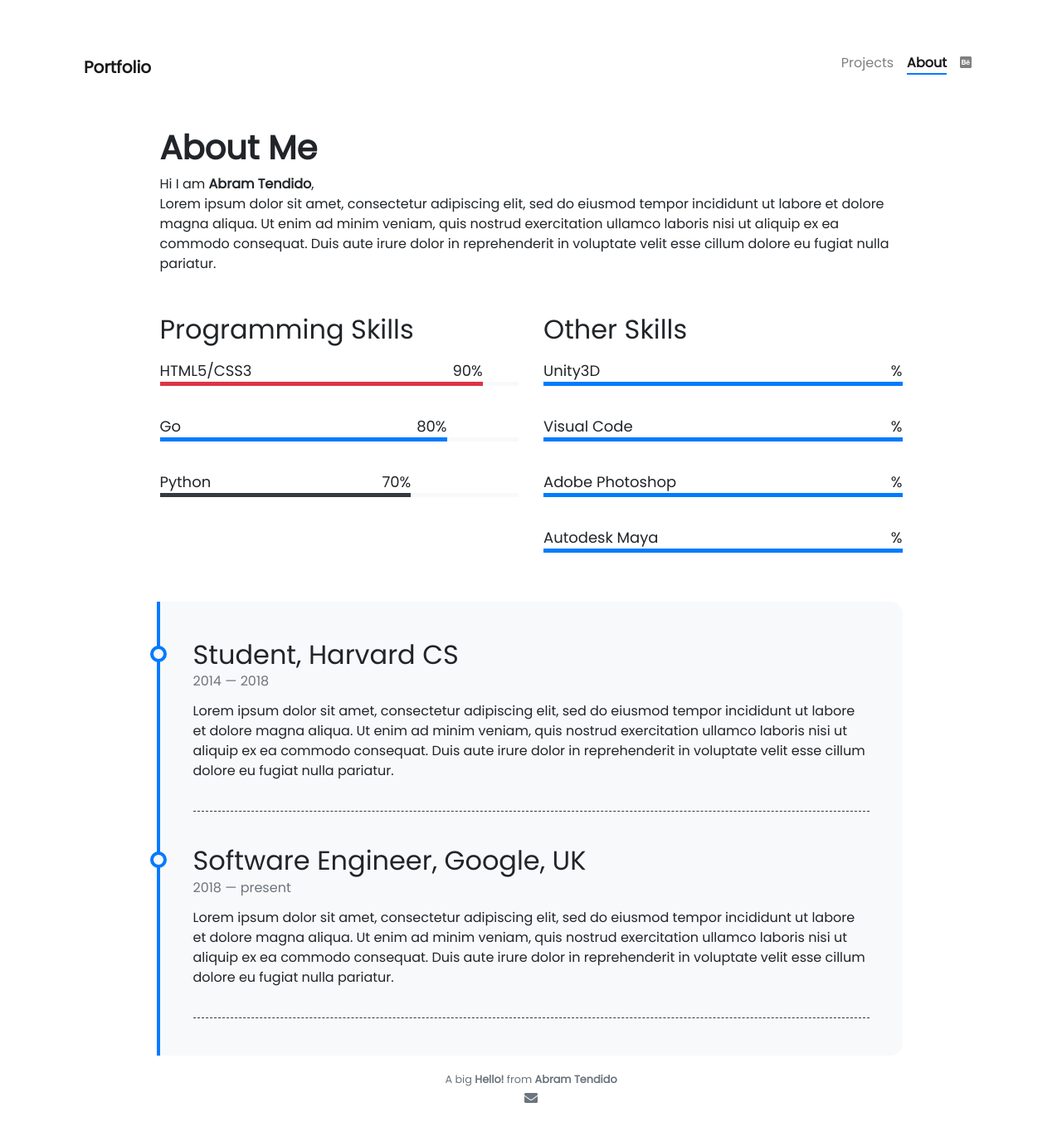
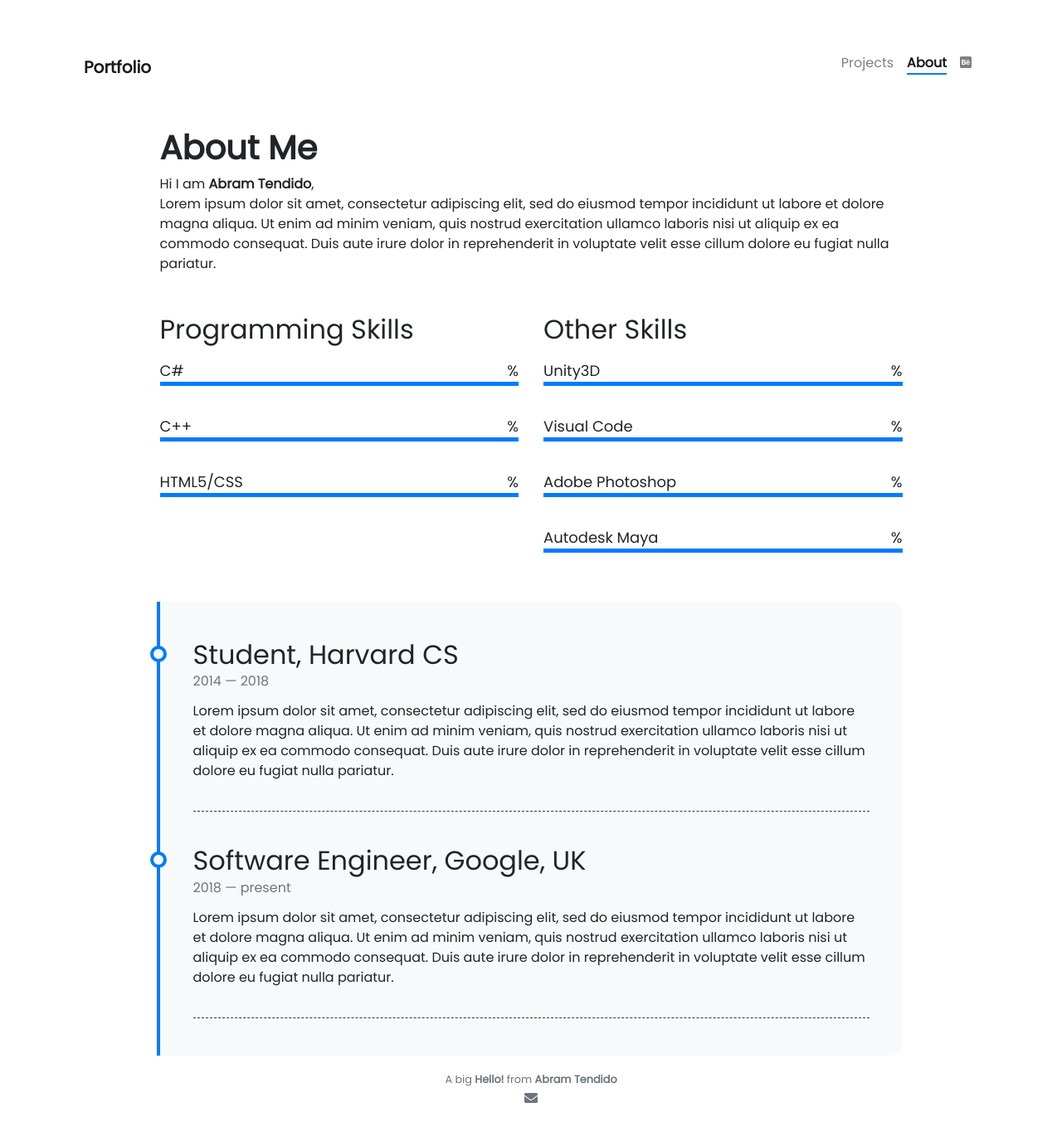
Before and after one commit to AbramTendido/portfolio, a Jekyll site: the page built from pages/about.md, in a window 1280 px wide. Shown: the whole page at 83% size. Built offline with Jekyll 4.4.1, drawn with Linux system fonts in a browser that asks for light colours; nearby versions of some CDN libraries; comment, search, counter and statistics services are not loaded.

Commit message:
Update programming-skills.yml

```diff
--- a/_data/programming-skills.yml
+++ b/_data/programming-skills.yml
@@ -1,11 +1,11 @@
-- name: HTML5/CSS3
-  percentage: 90
-  color: danger
+- name: C#
+  # percentage: 90
+  # color: danger
 
-- name: Go
-  percentage: 80
-  color:
+- name: C++
+  # percentage: 80
+  # color:
 
-- name: Python
-  percentage: 70
-  color: dark
+- name: HTML5/CSS
+  # percentage: 70
+  # color: dark
```
